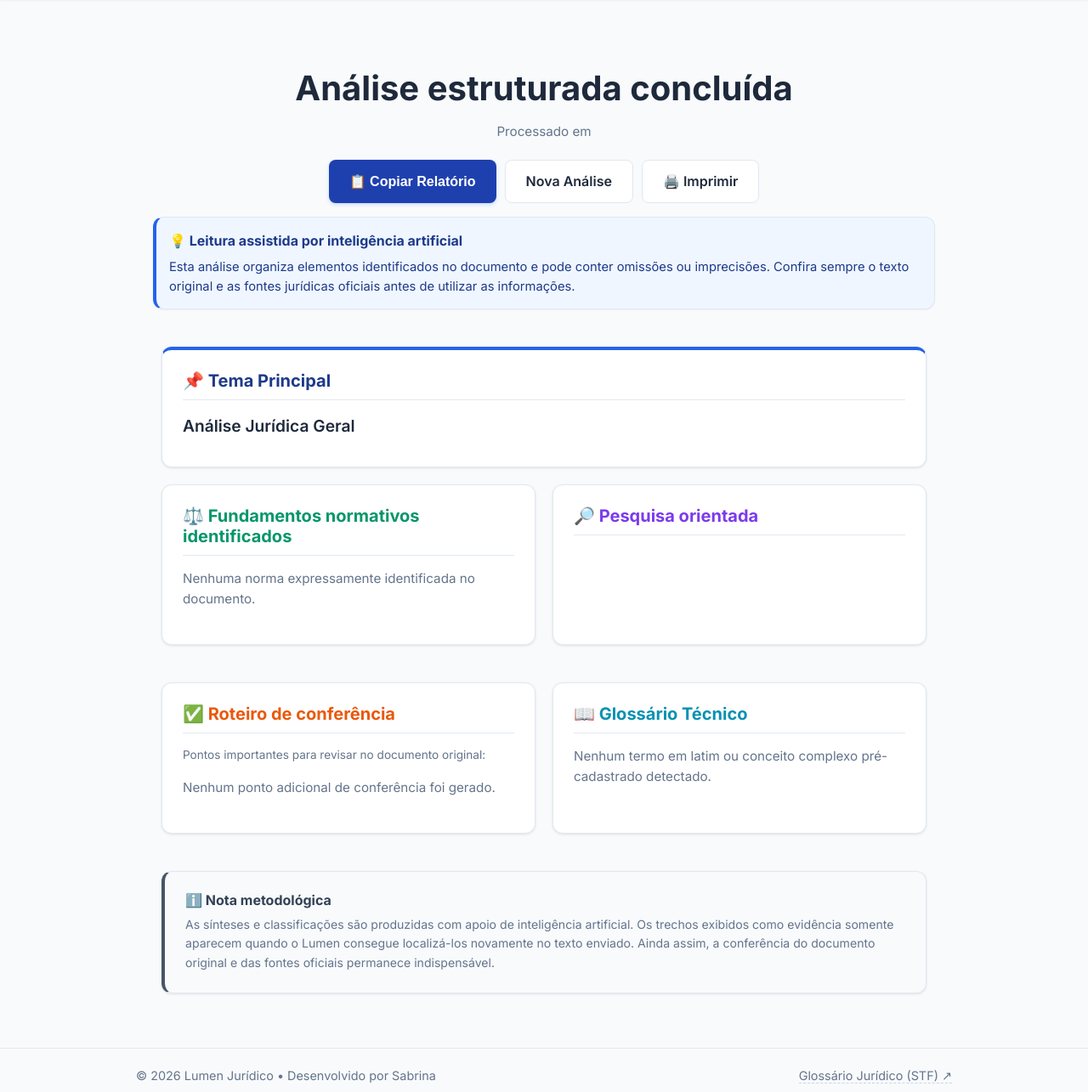
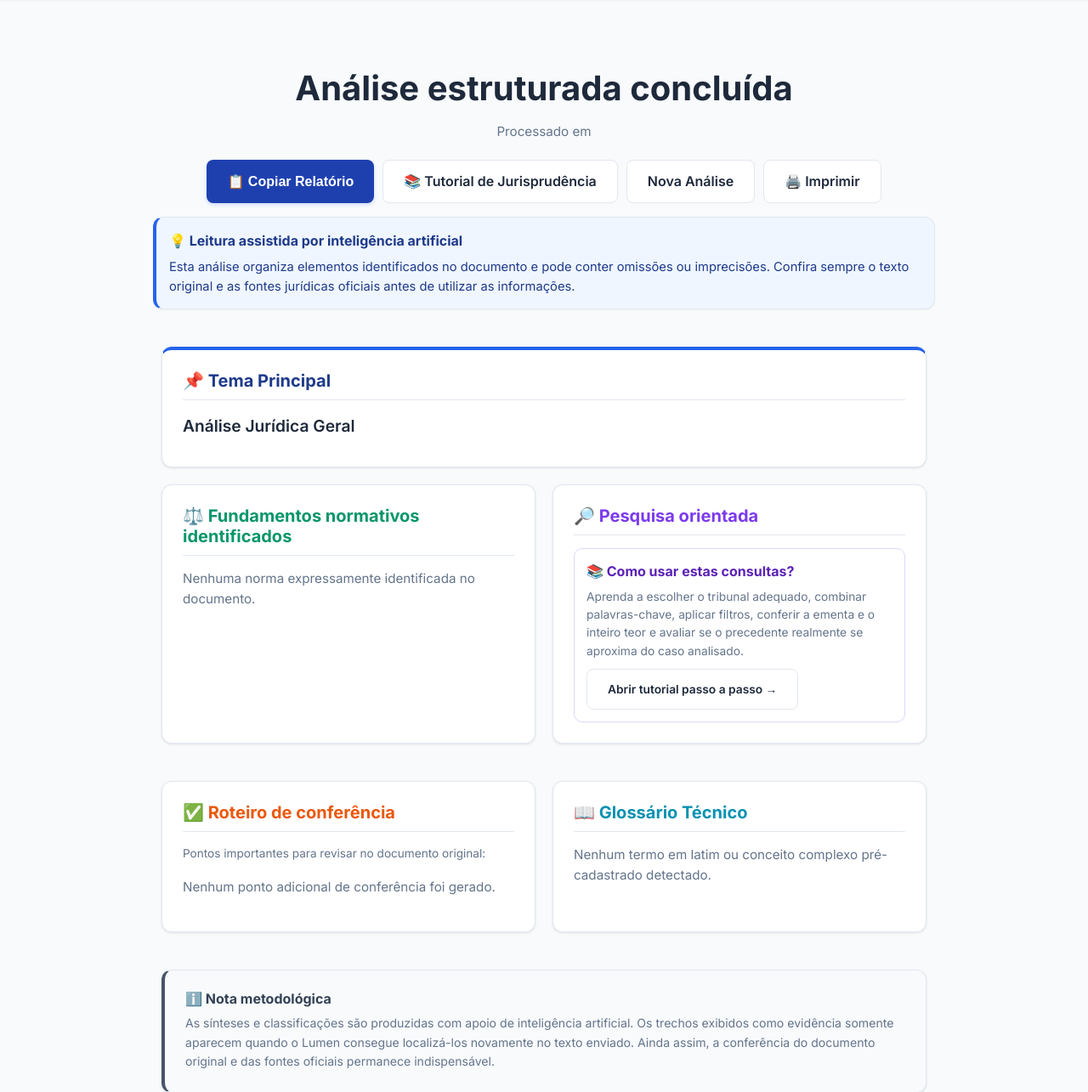
Before and after one commit to sabrinaandraderocha-cmyk/lumen-juridico, a Flask app: template templates/resultado.html in a window 1280 px wide. Shown: the part 82-1367 px from the top of the page at 85% size. Run offline with Flask 3, Linux system fonts and the light colour scheme; the template is opened without the code that fills it, so the values that code supplies are empty.

Commit message:
Update resultado.html

```diff
--- a/templates/resultado.html
+++ b/templates/resultado.html
@@ -46,6 +46,10 @@
           🔍 Copiar Pesquisas
         </button>
       {% endif %}
+
+      <a class="btn secondary" href="{{ url_for('pesquisa_jurisprudencia') }}">
+        📚 Tutorial de Jurisprudência
+      </a>
 
       <a class="btn secondary" href="{{ url_for('home') }}">Nova Análise</a>
       <a class="btn secondary" href="#" onclick="window.print()">🖨️ Imprimir</a>
@@ -214,6 +218,24 @@
             </ul>
           </div>
         {% endif %}
+
+        <div style="margin-top:14px; padding:14px; border-radius:10px; background:#fff; border:1px solid #ddd6fe;">
+          <strong style="display:block; color:#5b21b6; margin-bottom:6px;">
+            📚 Como usar estas consultas?
+          </strong>
+          <p class="muted" style="margin:0 0 10px 0; font-size:0.86rem; line-height:1.55;">
+            Aprenda a escolher o tribunal adequado, combinar palavras-chave, aplicar filtros,
+            conferir a ementa e o inteiro teor e avaliar se o precedente realmente se aproxima
+            do caso analisado.
+          </p>
+          <a
+            class="btn secondary"
+            href="{{ url_for('pesquisa_jurisprudencia') }}"
+            style="display:inline-flex; align-items:center; text-decoration:none; font-size:0.86rem;"
+          >
+            Abrir tutorial passo a passo →
+          </a>
+        </div>
       </section>
     </div>
 
```
